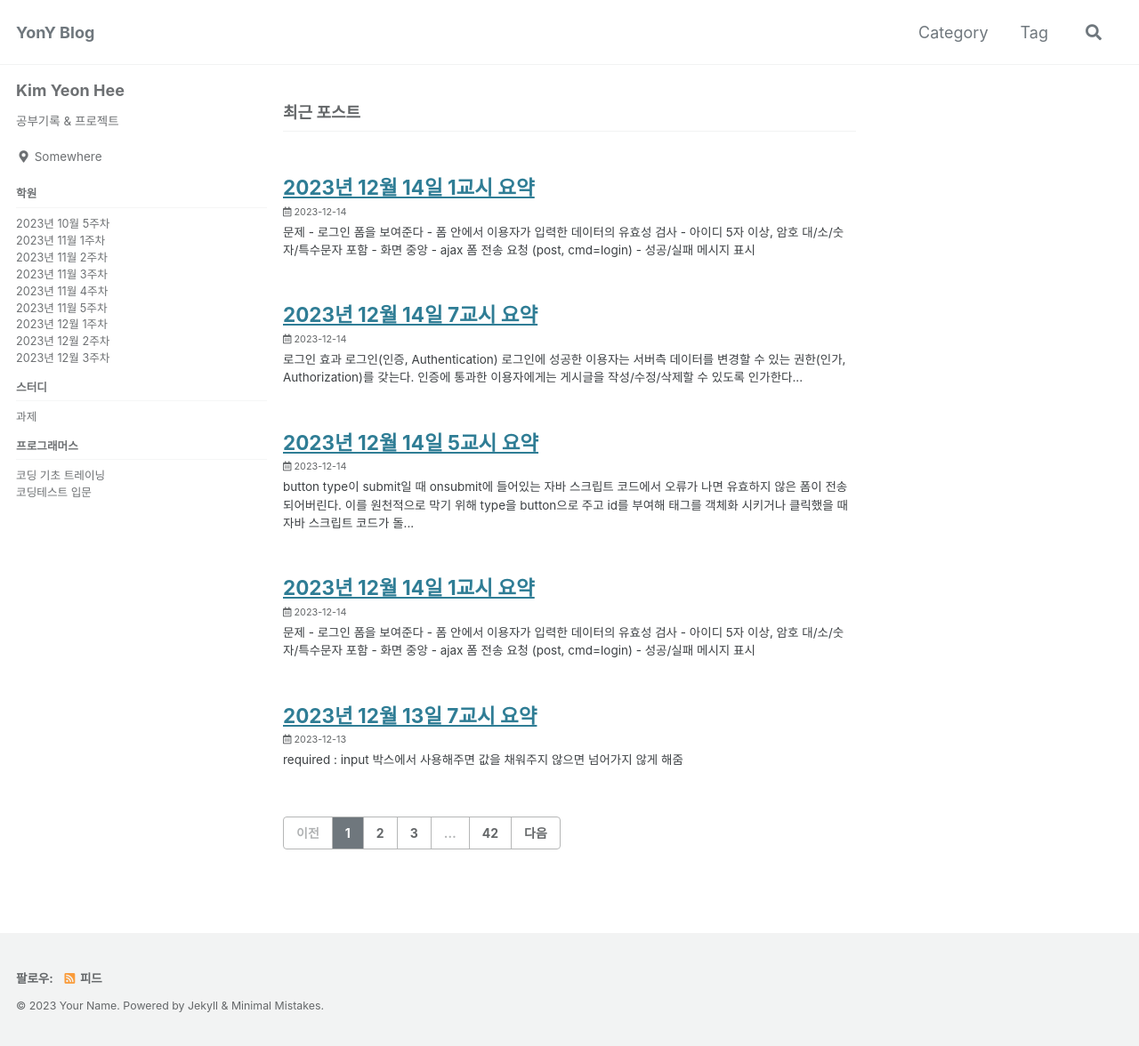
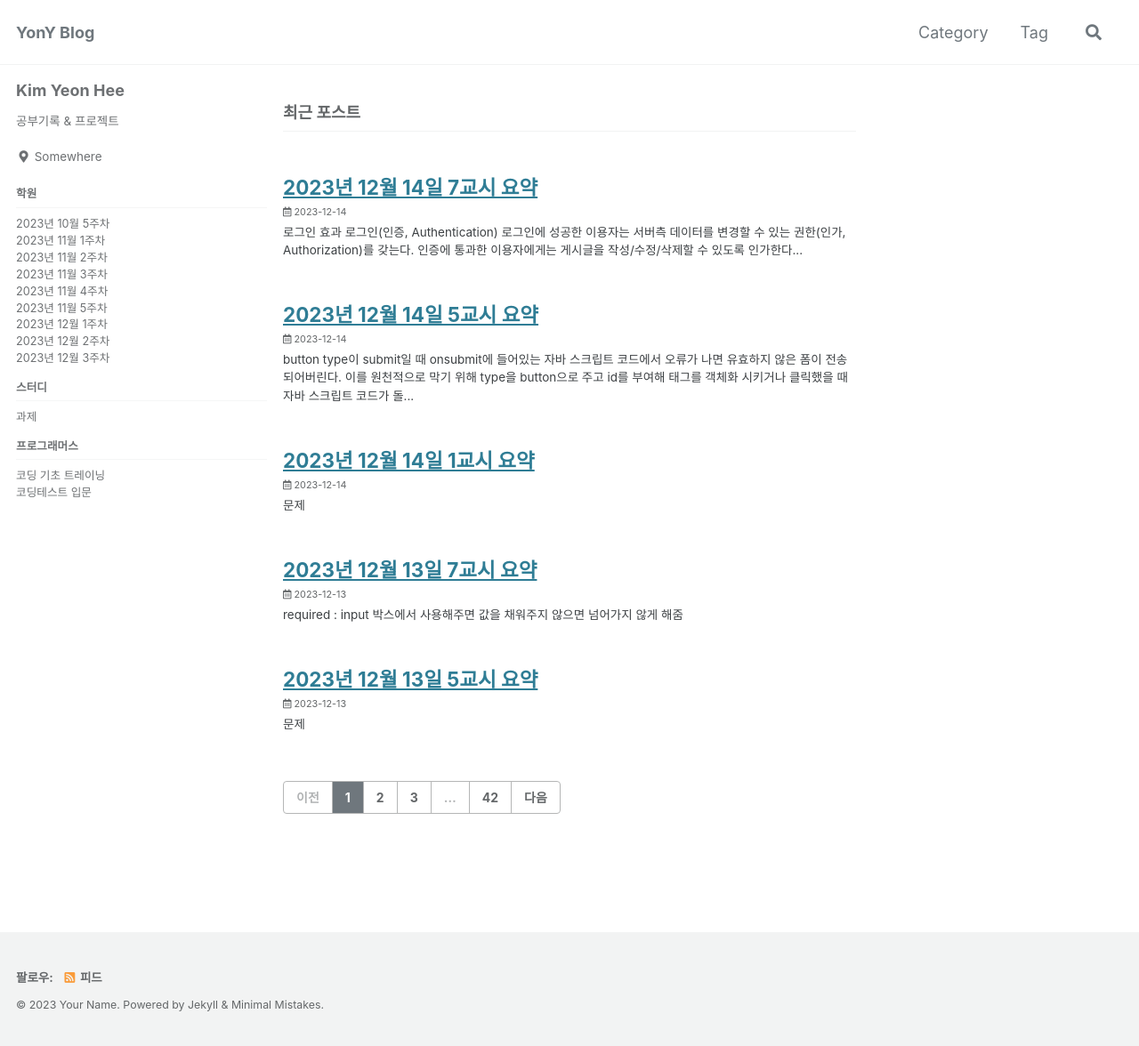
Before and after one commit to YonY-K/YonY-K.github.io, a Jekyll site: the page built from index.html, in a window 1280 px wide and 1176 px high. Shown: the whole window at 89% size. Built offline with Jekyll 4.4.1, drawn with Linux system fonts in a browser that asks for light colours; cached includes are drawn as plain includes; the list of posts is cut into pages by our own code.

Commit message:
posts modify

````diff
--- a/_data/navigation.yml
+++ b/_data/navigation.yml
@@ -31,7 +31,7 @@ sidebar-category:
       - title: "2023년 12월 2주차"
         url:  "/school_202312week2"
       - title: "2023년 12월 3주차"
-        url:  "/school_202312week2"
+        url:  "/school_202312week3"
   - title: "스터디"
     children:
       - title: "과제"
--- a/school/school_202312week3/_posts/2023-12-14/2023-12-14-20231214_8period.md
+++ /dev/null
@@ -1,144 +0,0 @@
----
-title: "2023년 12월 14일 1교시 요약"
-tag: 202312_school
----
-
-### 문제
-<로그인 기능> <br>
-- 로그인 폼을 보여준다
-- 폼 안에서 이용자가 입력한 데이터의 유효성 검사
-- 아이디 5자 이상, 암호 대/소/숫자/특수문자 포함
-- 화면 중앙
-- ajax 폼 전송 요청 (post, cmd=login)
-- 성공/실패 메시지 표시
-
-#### loginForm.jsp
-
-```html
-<%@ page language="java" contentType="text/html; charset=UTF-8"
-    pageEncoding="UTF-8"%>
-<!DOCTYPE html>
-<html>
-<head>
-<meta charset="UTF-8">
-<title>로그인</title>
-</head>
-
-<script src="https://code.jquery.com/jquery-3.7.1.min.js"
-	integrity="sha256-/JqT3SQfawRcv/BIHPThkBvs0OEvtFFmqPF/lYI/Cxo="
-	crossorigin="anonymous"></script>
-</script>
-
-<script type="text/javascript">
-
-function check() {
-	var uid = document.querySelector("#uid").value;
-	var pwd = document.querySelector("#pwd").value;
-	var pwdPattern = /^(?=.*?[A-Z])(?=.*?[a-z])(?=.*?[0-9])(?=.*?[#?!@$ %^&*-]).{4,}$/;
-
-	if(uid=="" || pwd=="") {
-		alert('아이디와 비밀번호를 입력해주세요');
-	} else {
-		if(uid.length>=5 && pwdPattern.test(pwd)) {
-			return true;
-		}
-	}
-	return false;
-}
-
-function login() {
-
-	if(check()) {
-/* 		var info = {};
-		info.cmd = 'login';
-		info.uid=document.querySelector("#uid").value;
-		info.pwd=document.querySelector("#pwd").value; */
-
-		var info = $('#loginForm').serialize();
-
-		$.ajax({
-			url:'user',
-			type:'post',
-			cache:false,
-			data: info,
-			dataType: 'json',
-			success:function(res){
-				if(res.ok){
-					alert('로그인 성공'); //로그인 성공시 상세정보 보기 가능
-					location.href="user?cmd=list";
-				} else {
-					alert('로그인 실패');
-					location.href="user?cmd=list";
-				}
-			},
-			error:function(xhr,status,err) {
-				alert(status+", "+err);
-			}
-		});
-	} else {
-		alert('아이디와 비밀번호를 다시 확인해주세요.')
-	}
-}
-
-
-
-</script>
-
-<style>
-body { position: absolute; top: 50%; left: 50%; height: 300px; width: 400px; margin: -150px 0px 0px -200px; }
-main {width:fit-content; margin:0 auto;
-      padding:1em;}
-nav {width:fit-content; margin:0 auto;
-      padding:1em;}
-form>div{margin:0 auto; padding:1em;}
-
-</style>
-
-
-<body>
-
-<main>
-	<form action="user" method="post" id="loginForm">
-		<input type="hidden" name="cmd" value="login">
-		<div>
-			<label>아이디　</label><input type="text" id="uid" name="uid"> <br>
-			<label>암　호　</label><input type="password" id="pwd" name="pwd">
-		</div>
-	</form>
-</main>
-
-<nav>
-	<a href="javascript:login();"><button type="button">확인</button></a>
-	<a href="user?cmd=list"><button>취소</button></a>
-</nav>
-
-
-</body>
-</html>
-```
-
-#### UserSvc
-
-```java
-else if(cmd.equals("loginForm")) {
-    viewPath = "/jsp/loginForm.jsp";
-} else if(cmd.equals("login")) {
-    String uid = req.getParameter("uid");
-    String pwd = req.getParameter("pwd");
-    User user = new User(uid);
-    user.setPwd(pwd);
-
-    FileIO fi = new FileIO();
-    List<User> list = fi.road();
-    if(list.contains(user)) {
-        User find = list.get(list.indexOf(user));
-        if(find.pwd.equals(user.pwd)) {
-            sendSuccess("ok",true);
-        } else {
-            sendSuccess("ok",false);
-        }
-    } else {
-        sendSuccess("ok",false);
-    }
-}
-```
````
Also changed, not shown: school/school_202312week3/_posts/2023-12-14/2023-12-14-20231214_1period.md (+1 -0 lines).
